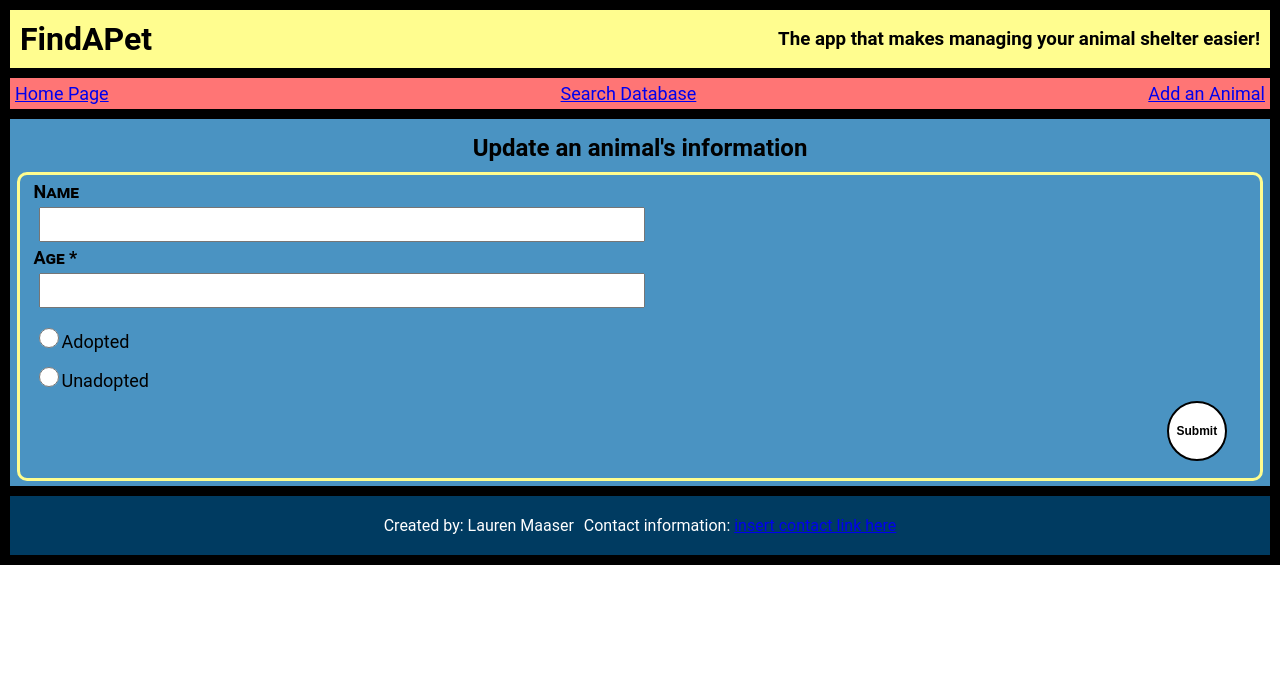
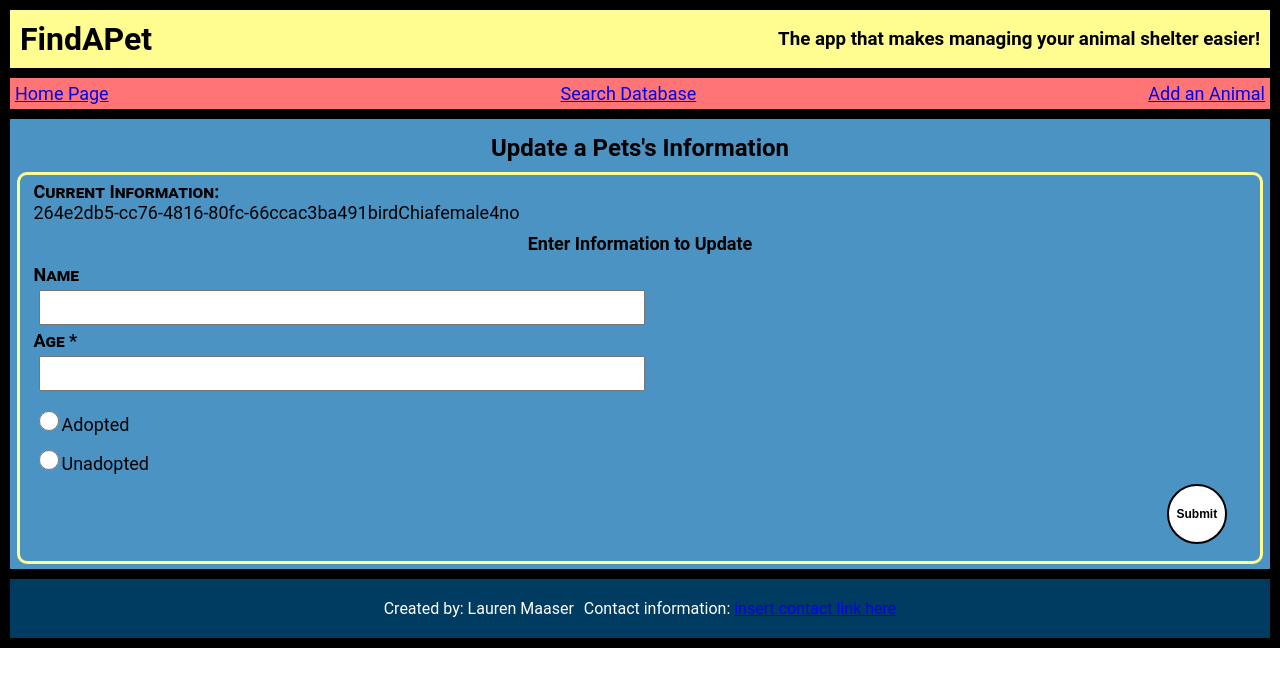
Before and after one commit to Lmcmaaser/find-a-pet-app, a React (Create React App) app: page /update/264e2db5-cc76-4816-80fc-66ccac3ba491 in a window 1280 px wide. Shown: the top 686 px of the page. Built offline with nearby package versions, Linux system fonts and the light colour scheme.

Commit message:
update form changes

```diff
--- a/src/Add/Add.js
+++ b/src/Add/Add.js
@@ -92,7 +92,7 @@ class Add extends React.Component {
         <h2>Add an animal to the database (*  indicates a required field)</h2>
         <fieldset>
           <legend>Add Form</legend>
-          <label className="main-label" htmlFor="pet_type">Select a type for your no * </label>
+          <label className="main-label" htmlFor="pet_type">Select an animal type * </label>
           <select
             name="pet_type"
             aria-label="select pet type"
--- a/src/Nav/Nav.js
+++ b/src/Nav/Nav.js
@@ -17,7 +17,6 @@ class Nav extends React.Component {
         <Link to='/add'>
           Add an Animal
         </Link>
-
       </Content>
     )
   }
--- a/src/Update/Update.css
+++ b/src/Update/Update.css
@@ -10,6 +10,7 @@ h2 {
   text-align: center;
   color: black;
 }
+
 
 fieldset {
   display: flex;
--- a/src/Update/Update.js
+++ b/src/Update/Update.js
@@ -1,9 +1,15 @@
 import React from 'react'
 import PetContext from '../PetContext'
-import ValidationError from '../ValidationError.js'
+// import ValidationError from '../ValidationError.js'
 import './Update.css';
 
 class Update extends React.Component {
+  state = {
+    pet: {
+      value: ''
+    }
+  }
+
   static contextType = PetContext;
 
   constructor(props) {
@@ -28,6 +34,13 @@ class Update extends React.Component {
     };
   }
 
+  static defaultProps = {
+    match: {
+      params: {}
+    }
+
+  }
+
   updateName(name) {
     this.setState({
       nameChange: name
@@ -49,12 +62,12 @@ class Update extends React.Component {
     console.log(adopted)
   }
 
-  updateId(id) {
+  /*updateId(id) {
     this.setState({
       selectedId: id
     })
     console.log(id) //shows correct id info
-  }
+  }*/
 
   /*findObj(pets, selectedId) {
     // const { pets=[] } = this.context //overwrites pets argument
@@ -82,36 +95,43 @@ class Update extends React.Component {
     console.log(pets)
   }*/
 
+  getPet(pet) {
+    return pet === pet.id
+  }
+
   handleSubmit(event) {
     console.log("submit fired")
     event.preventDefault();
-    const { pets=[] } = this.context
-    const { id, name, pet_type, sex, age } = this.state;
-    pets.findObj();
+    const pet = {
+      name: event.target.name.value,
+      age: event.target.age.value,
+      adopted: event.target.adopted.value
+    }
+    console.log(pet)
+    this.context.updatePet(pet)
     //I have no idea what to do with this.
   }
 
-  validateId() {
-    const id = this.state.id.value.trim();
-    if (id.length < 0) {
-      return "Id is required";
-    }
-  }
 
   render() {
     const { pets=[] } = this.context;
-    console.log(pets)
-    const { pet } = pets.find(pet => pet.id === this.props.match.params.id)
+    // const { pet } = this.props.match.params;
+    // console.log(pets)
+    const pet = pets.find(pet => pet.id === this.props.match.params.id)
     // gets from route
-    console.log(pet)
-
+    console.log(pet) //shows pet
+    let displayArr = Object.values(pet); //shows desired pet
+    //fix format
     return (
       <form className="update-form" onSubmit={event => this.handleSubmit(event)}>
-        <h2>Update an animal's information</h2>
+        <h2>Update a Pets's Information</h2>
         <fieldset>
           <legend>Update Form</legend>
-
-
+            <label className="main-label">Current Information:</label>
+              <div>
+                {displayArr}
+              </div>
+            <h4>Enter Information to Update</h4>
             <label  className="main-label" htmlFor="name">Name </label>
             <input
               type="text"
@@ -158,10 +178,7 @@ class Update extends React.Component {
           <div>
             <button
               type="submit"
-              className="submit-button"
-              disabled={
-              this.validateId()
-            }>
+              className="submit-button">
               Submit
             </button>
           </div>
```
